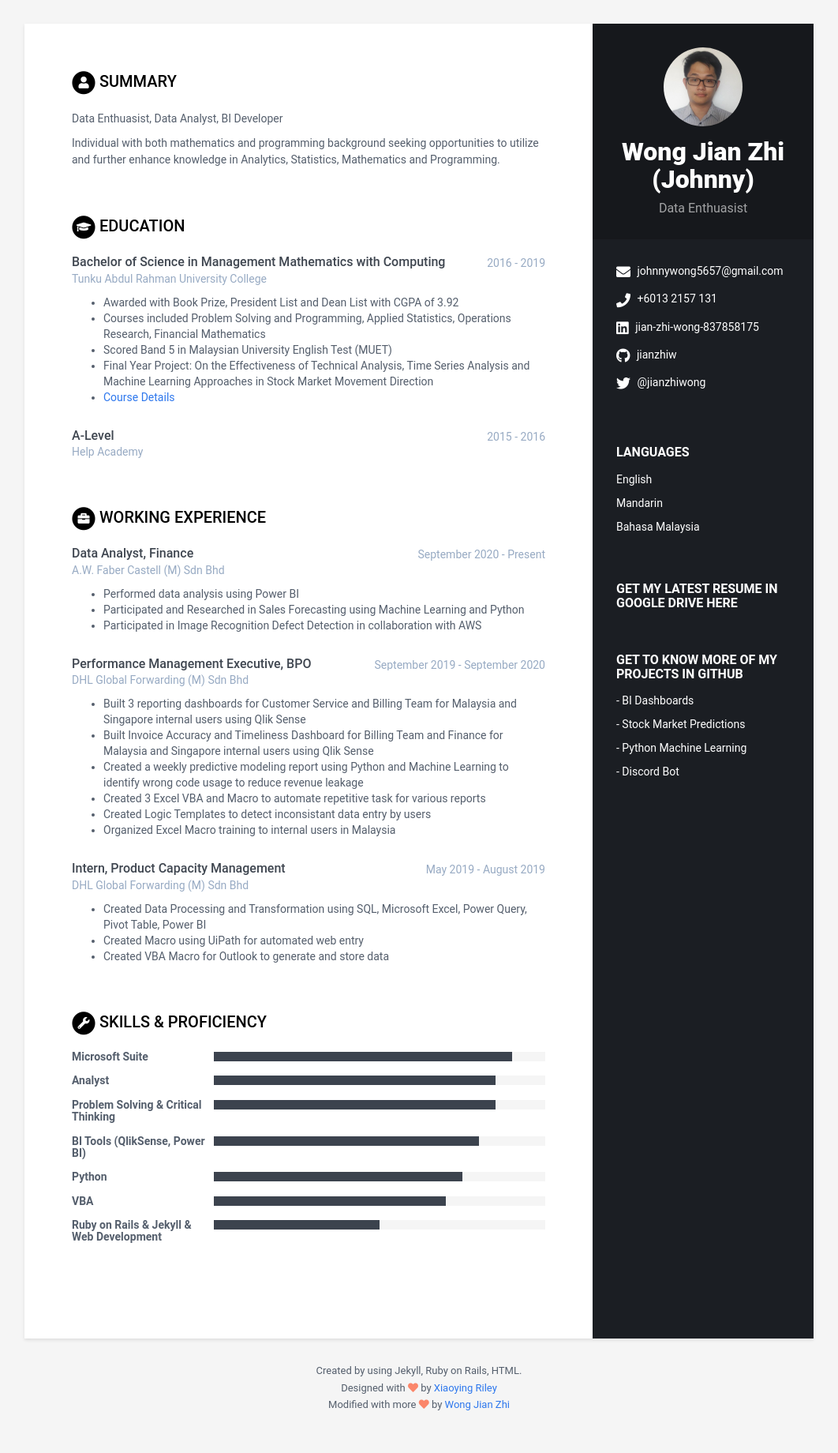
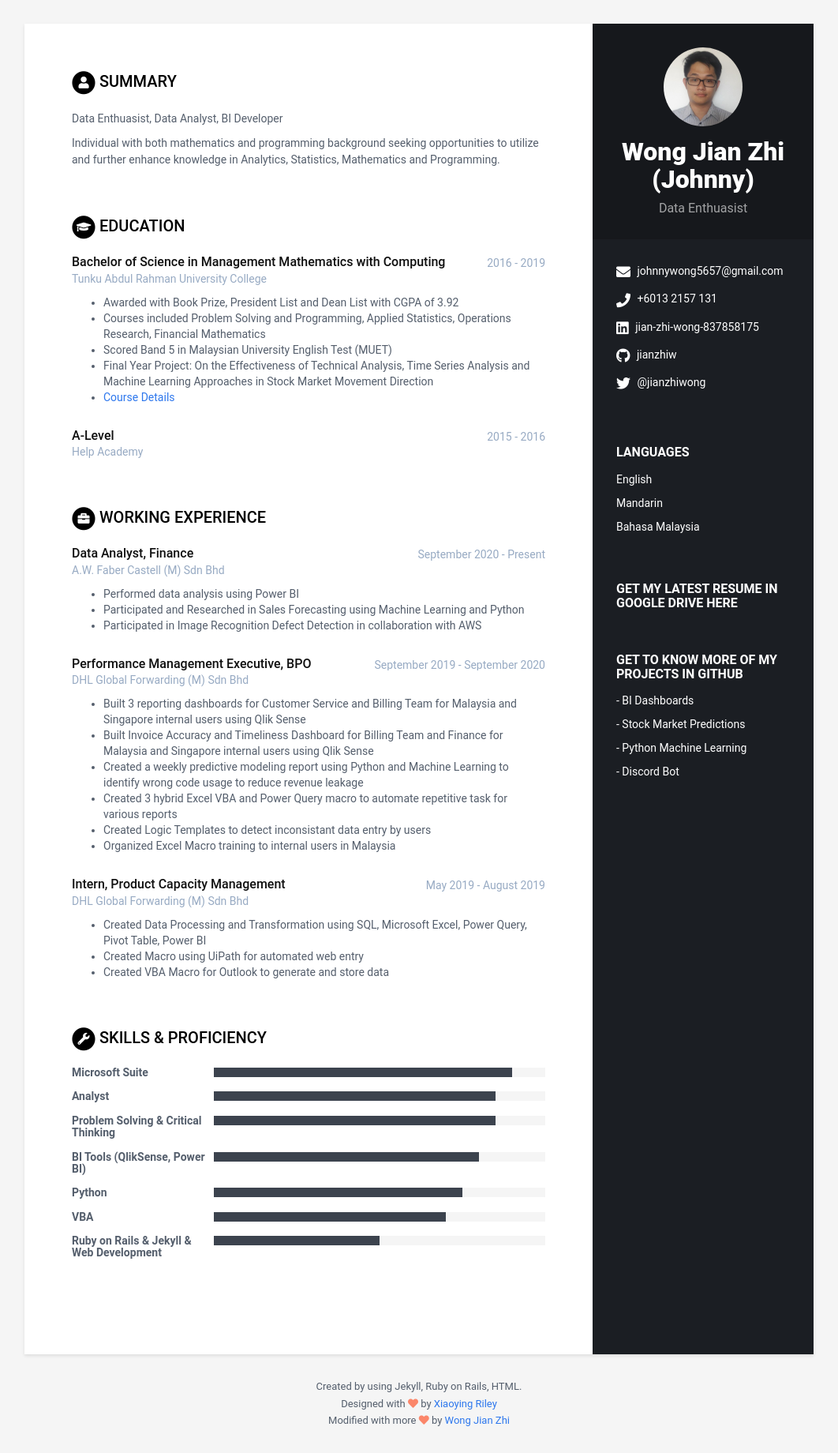
Before and after one commit to jianzhiw/jianzhiw.github.io, a Jekyll site: the page built from index.html, in a window 1280 px wide. Shown: the whole page at 79% size, without its empty margins (109-1171 px from the left). Built offline with Jekyll 4.4.1, drawn with Linux system fonts in a browser that asks for light colours.

Commit message:
Fixed Typo

```diff
--- a/_data/data.yml
+++ b/_data/data.yml
@@ -68,7 +68,7 @@ experiences:
         - Built 3 reporting dashboards for Customer Service and Billing Team for Malaysia and Singapore internal users using Qlik Sense
         - Built Invoice Accuracy and Timeliness Dashboard for Billing Team and Finance for Malaysia and Singapore internal users using Qlik Sense
         - Created a weekly predictive modeling report using Python and Machine Learning to identify wrong code usage to reduce revenue leakage
-        - Created 3 Excel VBA and Macro to automate repetitive task for various reports
+        - Created 3 hybrid Excel VBA and Power Query macro to automate repetitive task for various reports
         - Created Logic Templates to detect inconsistant data entry by users
         - Organized Excel Macro training to internal users in Malaysia
 
--- a/_sass/skins/_custom.scss
+++ b/_sass/skins/_custom.scss
@@ -1,5 +1,5 @@
 $theme-color: #1B1E23;
-$text-color: #3F4650;
+$text-color: #0f0f0f;
 $text-color-secondary: #545E6C;
 $text-grey: #97AAC3;
 $divider: #e8e8e8;
```
